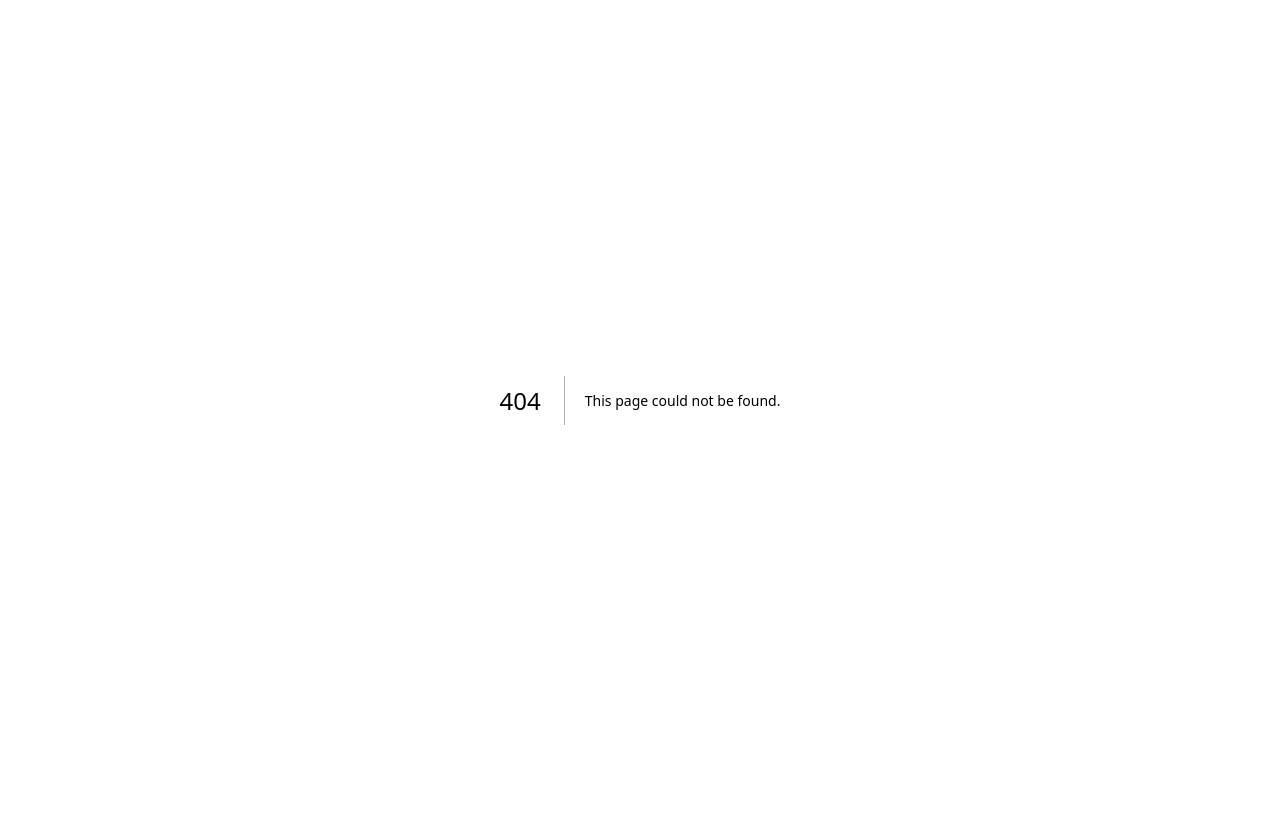
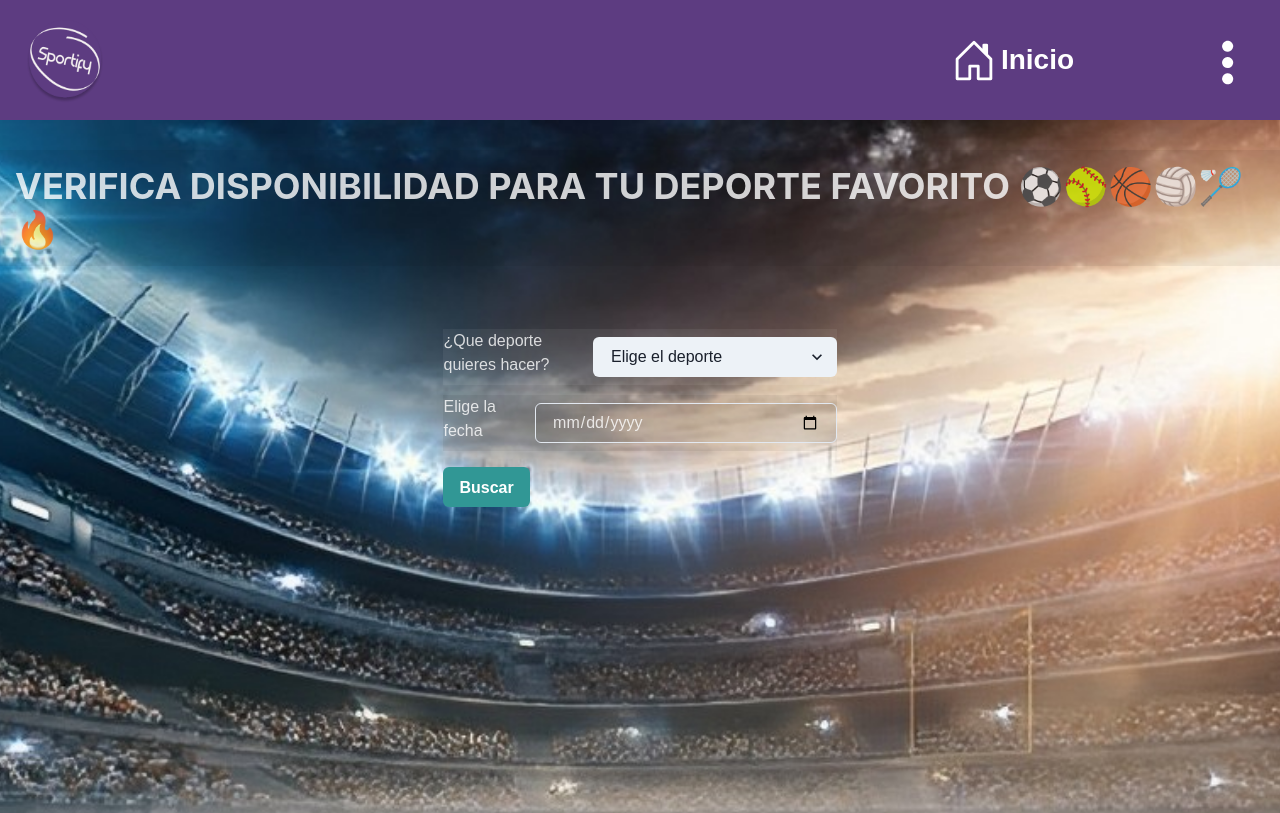
Before and after one commit to cristobalromanl/proyectoGPS, a Next.js app in the folder frontend/: page /reserva/reservas in a window 1280 px wide. Before the commit this address had no page. Shown: the top 813 px of the page. Built offline with nearby package versions, Linux system fonts and the light colour scheme; a web font is replaced by a local one.

Commit message:
Pagina seleccionar fecha y deporte lista, envio de parametros

```diff
--- /dev/null
+++ b/frontend/pages/reserva/reservas.jsx
@@ -0,0 +1,144 @@
+import React from "react";
+import { SlOptionsVertical } from "react-icons/sl";
+import { BsHouseDoor } from "react-icons/bs";
+import { useRouter } from "next/router";
+import {
+  FormControl,
+  FormLabel,
+  Box,
+  Button,
+  Heading,
+  Icon,
+  Image,
+  Spacer,
+  Select,
+  VStack,
+  Container,
+  HStack,
+  Text,
+  Input,
+} from "@chakra-ui/react";
+import { useState } from "react";
+
+const reservas = () => {
+  const [values, setvalues] = useState({
+    deporte: "",
+    fecha: "",
+  });
+  const router = useRouter();
+  const onChange = (e) => {
+    setvalues({
+      ...values,
+      [e.target.name]: e.target.value,
+    });
+  };
+  const handleSubmit = (e) => {
+    e.preventDefault();
+    const { deporte, fecha } = values;
+    alert(values);
+    console.log(values);
+    router.push({
+      pathname: `./cancha/${values}`,
+
+      query: values,
+    });
+  };
+
+  return (
+    <Container margin={"0"} p={"0"} maxW={"full"} maxH={"full"}>
+      <HStack as="nav" p="10px" bg="#5D3C81">
+        <Heading color={"white"}>
+          <Image src="/Sportify.png" w={"110px"} h={"100"} />
+        </Heading>
+        <Spacer />
+        <Button
+          colorScheme="teal"
+          variant="unstyled"
+          color={"white"}
+          mx="100px"
+          fontSize={"28px"}
+          display={"flex"}
+        >
+          <Icon as={BsHouseDoor} color={"white"} w={"48px"} h={"45px"} />
+          <Text w={"79px"} h={"42"}>
+            Inicio
+          </Text>
+        </Button>
+        <Button colorScheme="teal" variant="unstyled" color={"white"} mx="20px">
+          <Box>
+            <Icon
+              w={"45px"}
+              h={"45px"}
+              as={SlOptionsVertical}
+              color={"white"}
+            />
+          </Box>
+        </Button>
+      </HStack>
+
+      <VStack
+        m={"0"}
+        p={"0"}
+        bgImg={"/fondoCancha.jpeg"}
+        bgRepeat={"no-repeat"}
+        bgPosition={"center"}
+        bgSize={"cover"}
+        width={"100%"}
+        height={"container.lg"}
+      >
+        <Heading
+          my={"30px"}
+          p={"15px"}
+          color={"whiteAlpha.800"}
+          backgroundColor={"blackAlpha.100"}
+          Bold
+        >
+          VERIFICA DISPONIBILIDAD PARA TU DEPORTE FAVORITO ⚽🥎🏀🏐🏸🔥
+        </Heading>
+        <VStack spacing={"30px"} my={"25px"}>
+          <FormControl>
+            <HStack backgroundColor={"whiteAlpha.100"}>
+              <FormLabel color={"whiteAlpha.800"}>
+                ¿Que deporte quieres hacer?
+              </FormLabel>
+              <Select
+                variant={"filled"}
+                name={"deporte"}
+                placeholder="Elige el deporte"
+                onChange={onChange}
+              >
+                <option>Futbol</option>
+                <option>Padel</option>
+                <option>Basketball</option>
+                <option>Tenis</option>
+                <option>Voleiball</option>
+              </Select>
+            </HStack>
+            <Spacer height={"10px"} />
+            <HStack backgroundColor={"blackAlpha.100"}>
+              <FormLabel color={"whiteAlpha.800"}>Elige la fecha</FormLabel>
+              <Input
+                color={"whiteAlpha.800"}
+                name={"fecha"}
+                placeholder="dd-mm-yy"
+                size="md"
+                type="date"
+                onChange={onChange}
+              />
+            </HStack>
+            <Button
+              mt={4}
+              colorScheme="teal"
+              type={"submit"}
+              onClick={handleSubmit}
+            >
+              Buscar
+            </Button>
+          </FormControl>
+        </VStack>
+      </VStack>
+    </Container>
+  );
+};
+
+export default reservas;
```
Also changed, not shown: frontend/pages/reserva/cancha/[cancha].jsx (added, +16 -0 lines).
